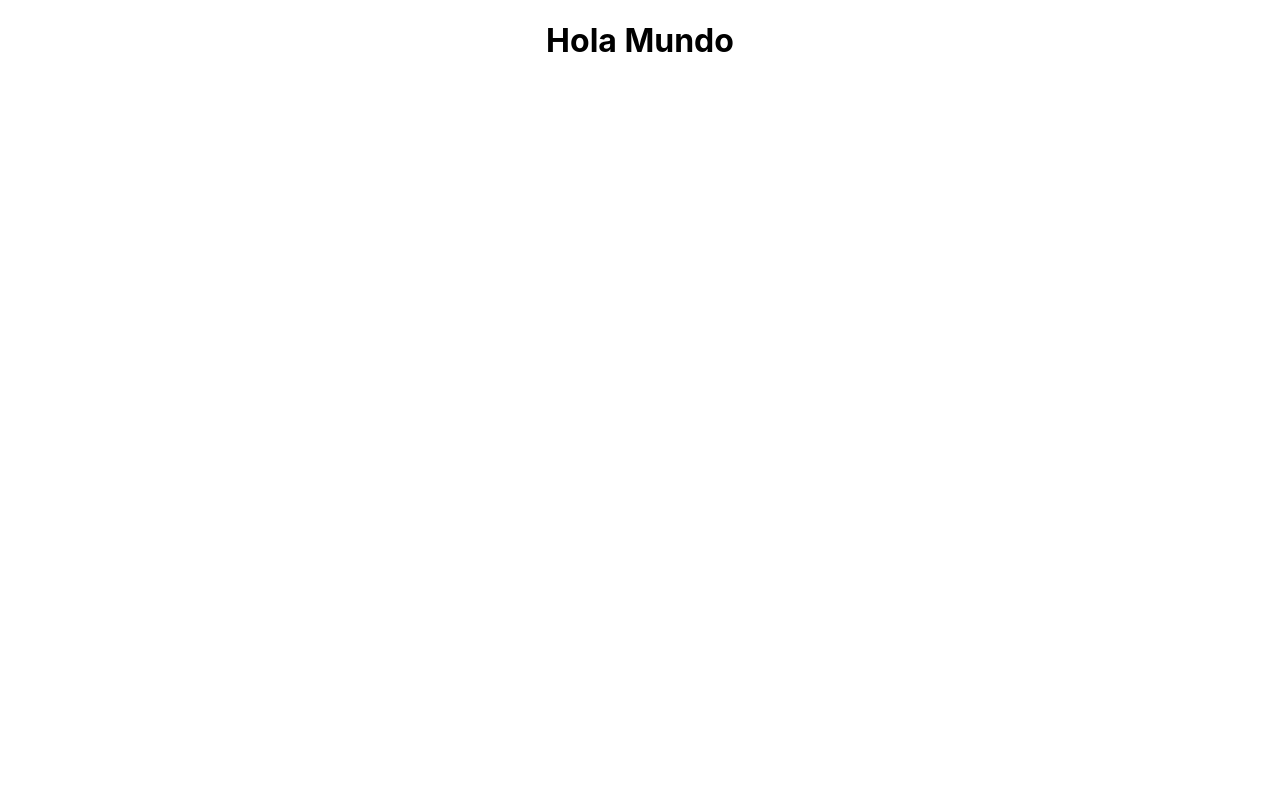
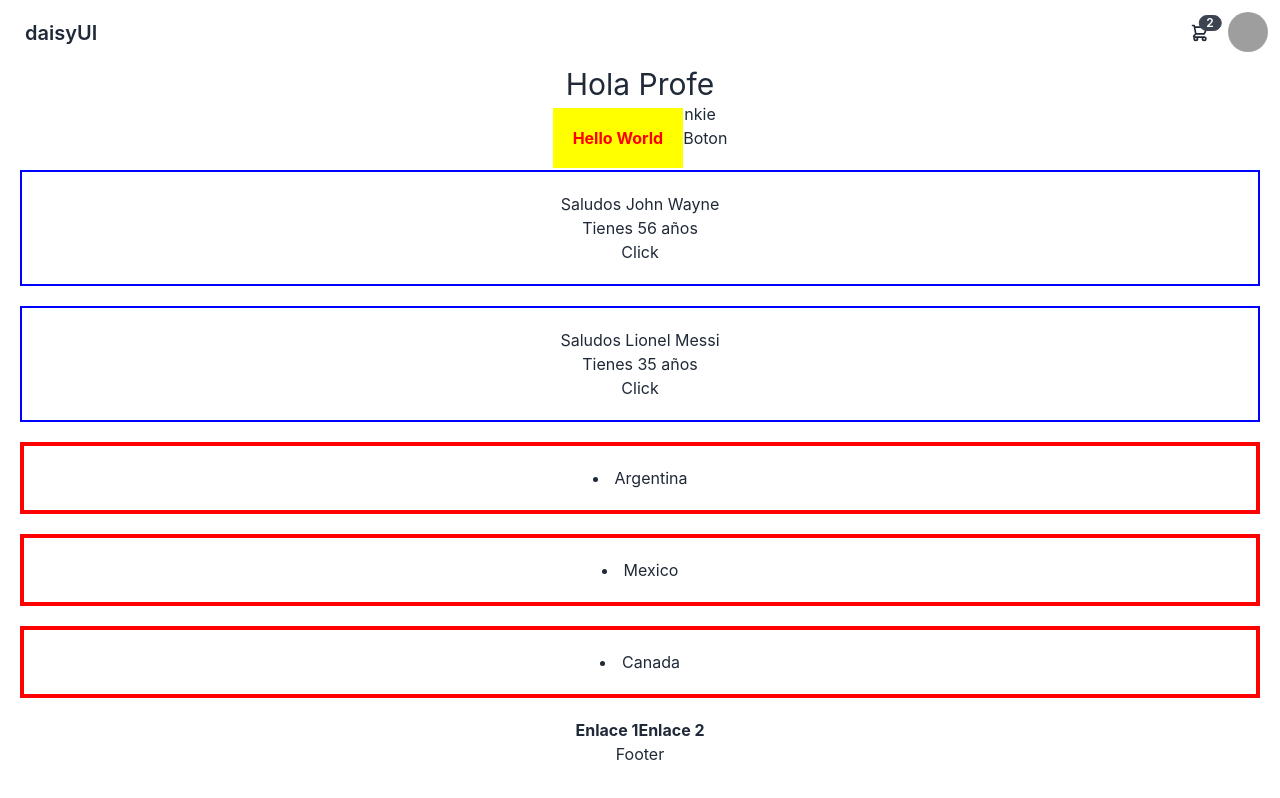
Before and after one commit to fjgullo/react43550_gullo, a React (Create React App) app: page / in a window 1280 px wide. Built offline with nearby package versions, Linux system fonts and the light colour scheme; grey boxes are pictures that could not be loaded.

Commit message:
Entrega 1

```diff
--- /dev/null
+++ b/postcss.config.js
@@ -0,0 +1,6 @@
+module.exports = {
+  plugins: {
+    tailwindcss: {},
+    autoprefixer: {},
+  },
+}
--- a/src/App.css
+++ b/src/App.css
@@ -36,3 +36,9 @@
     transform: rotate(360deg);
   }
 }
+
+li {
+  border: solid red 4px;
+  padding: 20px;
+  margin: 20px;
+}
--- a/src/App.js
+++ /dev/null
@@ -1,12 +0,0 @@
-import logo from './logo.svg';
-import './App.css';
-
-function App() {
-  return (
-    <div className="App">
-      <h1>Hola Mundo</h1>
-      </div>
-  );
-}
-
-export default App;
--- /dev/null
+++ b/src/App.jsx
@@ -0,0 +1,46 @@
+import logo from './logo.svg';
+import './App.css';
+import Saludo from './components/Saludo';
+import Footer from './components/Footer';
+import { NavBar } from './components/NavBar';
+import ItemListContainer from './components/ItemListContainer';
+
+function App() {
+
+  const boton = <button>Boton</button>
+  const nombre = 'Frankie'
+
+  const estilos = {
+    color: 'red',
+    backgroundColor: 'yellow',
+    padding: 20
+  }
+
+  //ejemplo componentes
+  const mensaje = () => {
+    console.log('juambi pt');
+  }
+
+  return (
+    <div className="App">
+      <NavBar/>
+      <ItemListContainer greeting='Hola Profe'/>
+      <h1>Hola Mundo {nombre}</h1>
+      <strong style={ estilos }>Hello World</strong>
+      { boton }
+
+      <Saludo name='John' lastname='Wayne' age={56} action={mensaje}/>
+      <Saludo name='Lionel' lastname='Messi' age={35}/>
+
+      <li>Argentina</li>
+      <li>Mexico</li>
+      <li>Canada</li>
+      <Footer>
+        <strong>Enlace 1</strong>
+        <strong>Enlace 2</strong>
+      </Footer>
+      </div>
+  );
+}
+
+export default App;
--- /dev/null
+++ b/src/components/Footer.js
@@ -0,0 +1,11 @@
+//rafce
+const Footer = ( {children} ) => {
+    return (
+        <div>
+         {children}
+         <div>Footer</div>
+        </div>
+    )
+    }
+
+    export default Footer
--- /dev/null
+++ b/src/components/ItemListContainer.js
@@ -0,0 +1,9 @@
+import React from 'react'
+
+const ItemListContainer = ( {greeting} ) => {
+  return (
+    <div className='text-3xl'> {greeting} </div>
+  )
+}
+
+export default ItemListContainer
--- /dev/null
+++ b/src/components/NavBar.js
@@ -0,0 +1,47 @@
+import React from 'react'
+
+export const NavBar = () => {
+  return (
+    <div className="navbar bg-base-100">
+  <div className="flex-1">
+    <a className="btn btn-ghost normal-case text-xl">daisyUI</a>
+  </div>
+  <div className="flex-none">
+    <div className="dropdown dropdown-end">
+      <label tabIndex={0} className="btn btn-ghost btn-circle">
+        <div className="indicator">
+          <svg xmlns="http://www.w3.org/2000/svg" className="h-5 w-5" fill="none" viewBox="0 0 24 24" stroke="currentColor"><path strokeLinecap="round" strokeLinejoin="round" strokeWidth="2" d="M3 3h2l.4 2M7 13h10l4-8H5.4M7 13L5.4 5M7 13l-2.293 2.293c-.63.63-.184 1.707.707 1.707H17m0 0a2 2 0 100 4 2 2 0 000-4zm-8 2a2 2 0 11-4 0 2 2 0 014 0z" /></svg>
+          <span className="badge badge-sm indicator-item">2</span>
+        </div>
+      </label>
+      <div tabIndex={0} className="mt-3 card card-compact dropdown-content w-52 bg-base-100 shadow">
+        <div className="card-body">
+          <span className="font-bold text-lg">2 Items</span>
+          <span className="text-info">Subtotal: $999</span>
+          <div className="card-actions">
+            <button className="btn btn-primary btn-block">View cart</button>
+          </div>
+        </div>
+      </div>
+    </div>
+    <div className="dropdown dropdown-end">
+      <label tabIndex={0} className="btn btn-ghost btn-circle avatar">
+        <div className="w-10 rounded-full">
+          <img src="https://placeimg.com/80/80/people" />
+        </div>
+      </label>
+      <ul tabIndex={0} className="menu menu-compact dropdown-content mt-3 p-2 shadow bg-base-100 rounded-box w-52">
+        <li>
+          <a className="justify-between">
+            Profile
+            <span className="badge">New</span>
+          </a>
+        </li>
+        <li><a>Settings</a></li>
+        <li><a>Logout</a></li>
+      </ul>
+    </div>
+  </div>
+</div>
+  )
+}
--- /dev/null
+++ b/src/components/Saludo.js
@@ -0,0 +1,35 @@
+//rafce
+const Saludo = ( {name, lastname, age, action} ) => {
+
+    const title = {
+        border: 'solid blue 2px',
+        margin: '20px',
+        padding: '20px'
+    }
+
+
+    // const {name, age} = props
+
+    return (
+        <div style={title}>
+
+        <div>Saludos {name} {lastname}</div>
+        <div>Tienes {age} años</div>
+        <button onClick={action}> Click</button>
+        </div>
+    )
+    }
+
+    export default Saludo
+
+
+    // const Saludo = (props) => {
+    //     return (
+    //         <>
+    //         <div>Saludos{props.name}</div>
+    //         <div>Tienes{props.age} años</div>
+    //         </>
+    //     )
+    //     }
+
+    //     export default Saludo
--- a/src/index.css
+++ b/src/index.css
@@ -1,3 +1,7 @@
+@tailwind base;
+@tailwind components;
+@tailwind utilities;
+
 body {
   margin: 0;
   font-family: -apple-system, BlinkMacSystemFont, 'Segoe UI', 'Roboto', 'Oxygen',
--- /dev/null
+++ b/tailwind.config.js
@@ -0,0 +1,8 @@
+/** @type {import('tailwindcss').Config} */
+module.exports = {
+  content: ["./src/**/*.{js,jsx,ts,tsx}",],
+  theme: {
+    extend: {},
+  },
+  plugins: [require("daisyui")],
+}
```
Also changed, not shown: package.json (+7 -1 lines), 1 other file (tests, documents, lock files or other folders).
